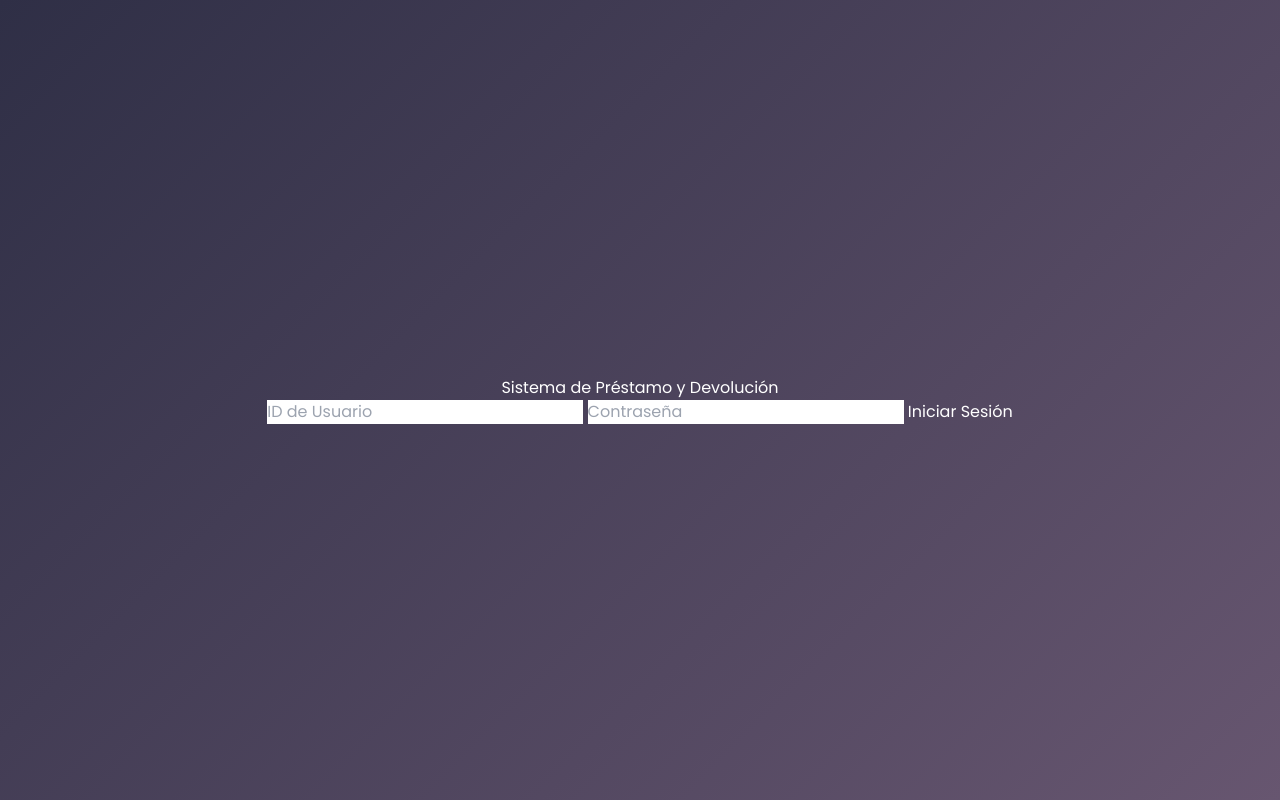
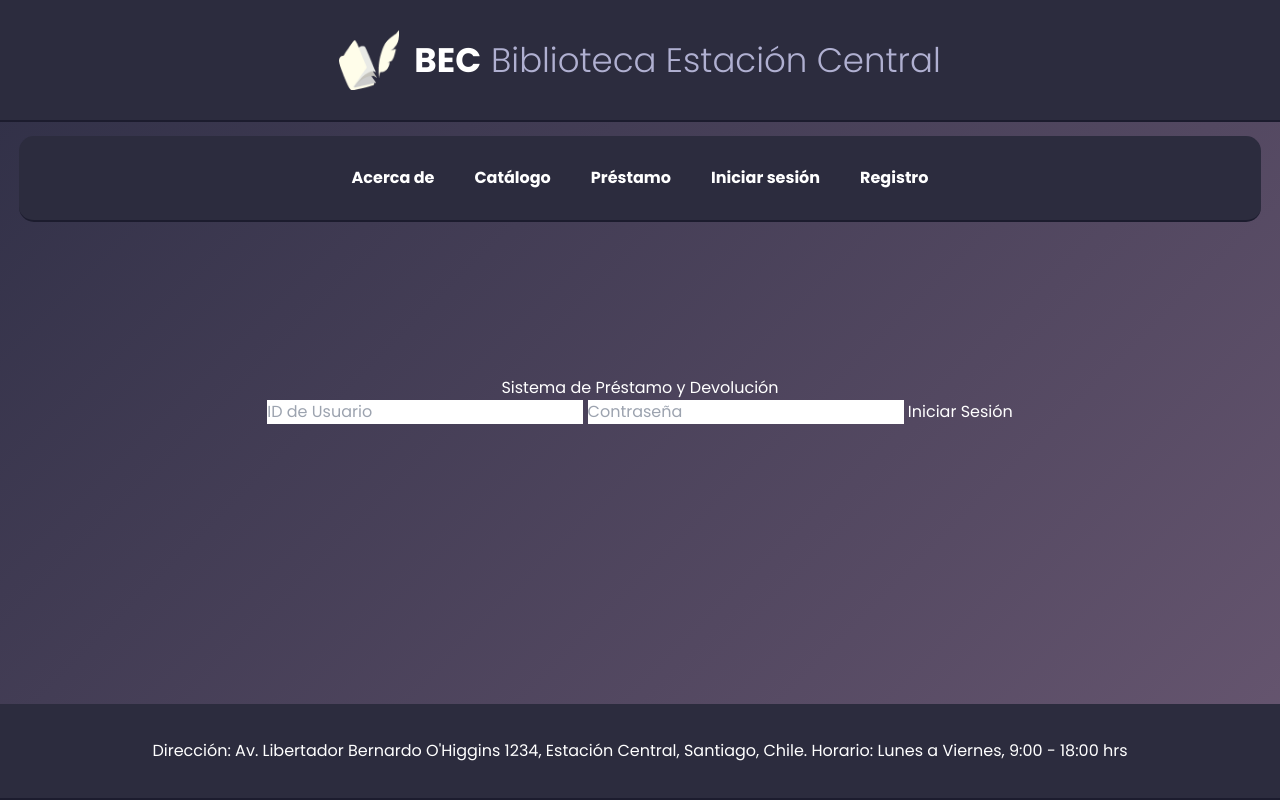
Before and after one commit to julianescobarlvarez/App-Web-BEC, a React (Vite) app in the folder frontend/: page /login in a window 1280 px wide. Built offline with nearby package versions, Linux system fonts and the light colour scheme.

Commit message:
Progreso en homogeneización de páginas

```diff
--- a/frontend/src/estilos/estilillo.css
+++ b/frontend/src/estilos/estilillo.css
@@ -241,6 +241,7 @@ footer p {
 }
 
 .hero-title {
+  margin-top: 120px;
   font-size: 22px;
   text-align: center;
   margin-bottom: 40px;
@@ -300,3 +301,17 @@ footer p {
 .nav-link:hover {
   font-size: 1.2rem;
 }
+
+/* Navegación prestamo y login */
+.nav-prestamo {
+  position: fixed;
+  top: 17%;
+  width: 97%;
+  background-color: #2C2C3E;
+  padding: 30px 0;
+  display: flex;
+  justify-content: center;
+  border-bottom: 2px solid #1C1C2E;
+  margin-bottom: 40px;
+  border-radius: 15px;
+}
--- a/frontend/src/paginas/HomePage.jsx
+++ b/frontend/src/paginas/HomePage.jsx
@@ -17,7 +17,7 @@ function Homepage() {
       </header>
 
       {/* Navegación */}
-      <nav className="nav">
+      <nav className="nav-prestamo">
         <Link to="/" className="nav-link">Acerca de</Link>
         <Link to="/catalogo" className="nav-link">Catálogo</Link>
         <Link to="/prestamo" className="nav-link">Préstamo</Link>
--- a/frontend/src/paginas/PagLogin.jsx
+++ b/frontend/src/paginas/PagLogin.jsx
@@ -1,7 +1,9 @@
 import React, { useState } from 'react' // Importa React y el hook useState
 import { useForm } from 'react-hook-form' // Importa useForm para manejar el formulario
 import { useNavigate } from 'react-router-dom' // Importa useNavigate para redirigir entre rutas
+import imagenRegistro from '../assets/logo.png';
 import '../estilos/estilillo.css';
+import { Link } from 'react-router-dom';
 
 function PagLogin() {
     const { register, handleSubmit, formState: { errors } } = useForm() // Inicializa el formulario
@@ -20,6 +22,24 @@ function PagLogin() {
 
     return (
         <div className='registro-container'>
+            {/* Encabezado */}
+            <header className="header">
+                <div className="header-content">
+                <img src={imagenRegistro} alt="Logo de registro" className="logo" />
+                <h1>
+                    <span className="titulo-bec">BEC</span>
+                    <span className="titulo-biblioteca">Biblioteca Estación Central</span>
+                </h1>
+                </div>
+            </header>
+            {/* Navegación */}
+            <nav className="nav-prestamo">
+                <Link to="/" className="nav-link">Acerca de</Link>
+                <Link to="/catalogo" className="nav-link">Catálogo</Link>
+                <Link to="/prestamo" className="nav-link">Préstamo</Link>
+                <Link to="/login" className="nav-link">Iniciar sesión</Link>
+                <Link to="/registro" className="nav-link">Registro</Link>
+            </nav>
             <h2 className="text-2xl font-bold text-white mb-4">Sistema de Préstamo y Devolución</h2>
             <form onSubmit={handleSubmit(onSubmit)}> {/* Maneja el envío del formulario */}
                 <input
@@ -47,6 +67,10 @@ function PagLogin() {
                     Iniciar Sesión
                 </button>
             </form>
+            {/* Footer con dirección y horario */}
+            <footer className="footer">
+                <p>Dirección: Av. Libertador Bernardo O'Higgins 1234, Estación Central, Santiago, Chile. Horario: Lunes a Viernes, 9:00 - 18:00 hrs</p>
+            </footer>
         </div>
     )
 }
--- a/frontend/src/paginas/SolicitudPrestamo.jsx
+++ b/frontend/src/paginas/SolicitudPrestamo.jsx
@@ -1,5 +1,7 @@
 import { useForm } from 'react-hook-form';
 import '../estilos/estilillo.css';
+import imagenRegistro from '../assets/logo.png';
+import { Link } from 'react-router-dom';
 
 function SolicitudPrestamo({ setPrestamos }) {
     // Usa useForm para manejar el registro y el manejo del formulario
@@ -37,6 +39,24 @@ function SolicitudPrestamo({ setPrestamos }) {
 
     return (
         <div className='registro-container'>
+            {/* Encabezado */}
+            <header className="header">
+                <div className="header-content">
+                <img src={imagenRegistro} alt="Logo de registro" className="logo" />
+                <h1>
+                    <span className="titulo-bec">BEC</span>
+                    <span className="titulo-biblioteca">Biblioteca Estación Central</span>
+                </h1>
+                </div>
+            </header>
+            {/* Navegación */}
+            <nav className="nav-prestamo">
+                <Link to="/" className="nav-link">Acerca de</Link>
+                <Link to="/catalogo" className="nav-link">Catálogo</Link>
+                <Link to="/prestamo" className="nav-link">Préstamo</Link>
+                <Link to="/login" className="nav-link">Iniciar sesión</Link>
+                <Link to="/registro" className="nav-link">Registro</Link>
+            </nav>
             <form onSubmit={handleSubmit(onSubmit)}>
                 {/*Campo de texto para el nombre del documento */}
                 <input
@@ -61,6 +81,10 @@ function SolicitudPrestamo({ setPrestamos }) {
                     Agregar Préstamo
                 </button>
             </form>
+            {/* Footer con dirección y horario */}
+            <footer className="footer">
+                <p>Dirección: Av. Libertador Bernardo O'Higgins 1234, Estación Central, Santiago, Chile. Horario: Lunes a Viernes, 9:00 - 18:00 hrs</p>
+            </footer>
         </div>
     );
 }
```
